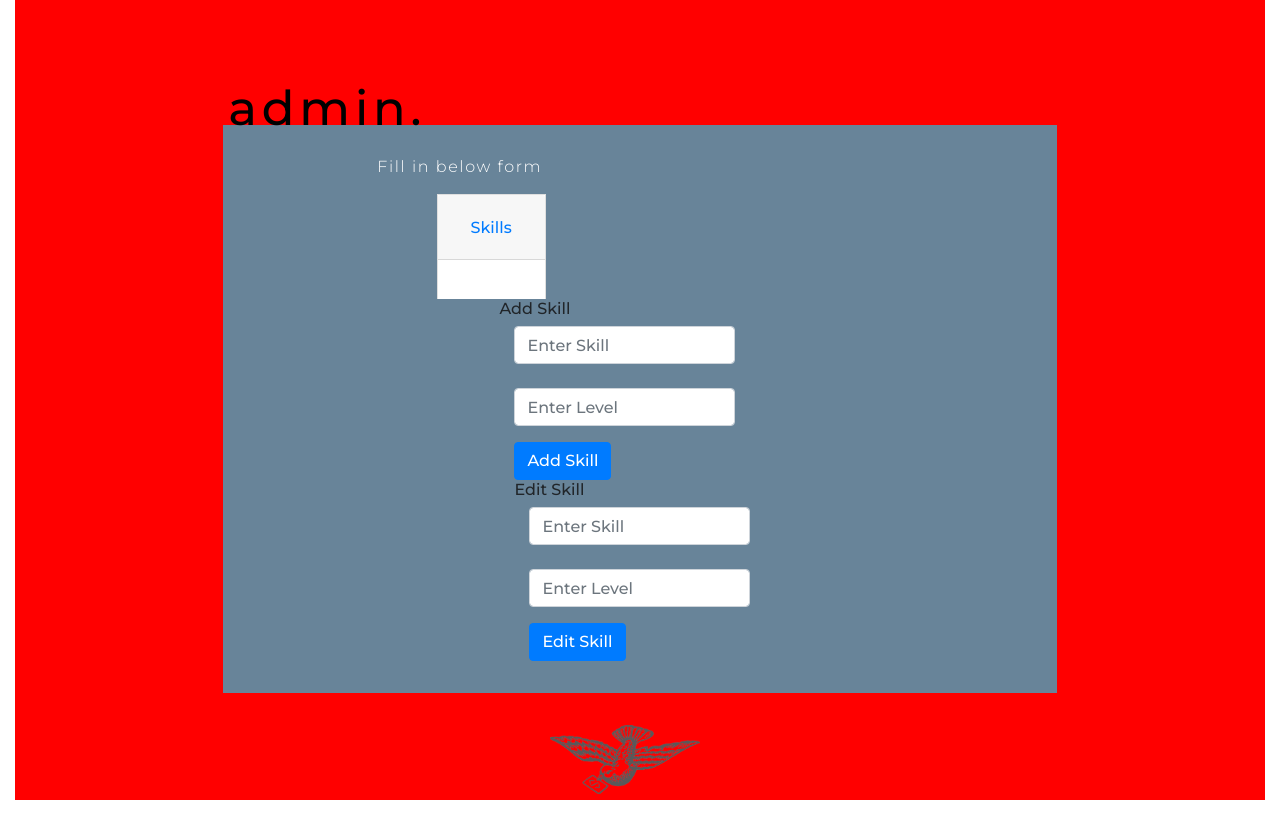
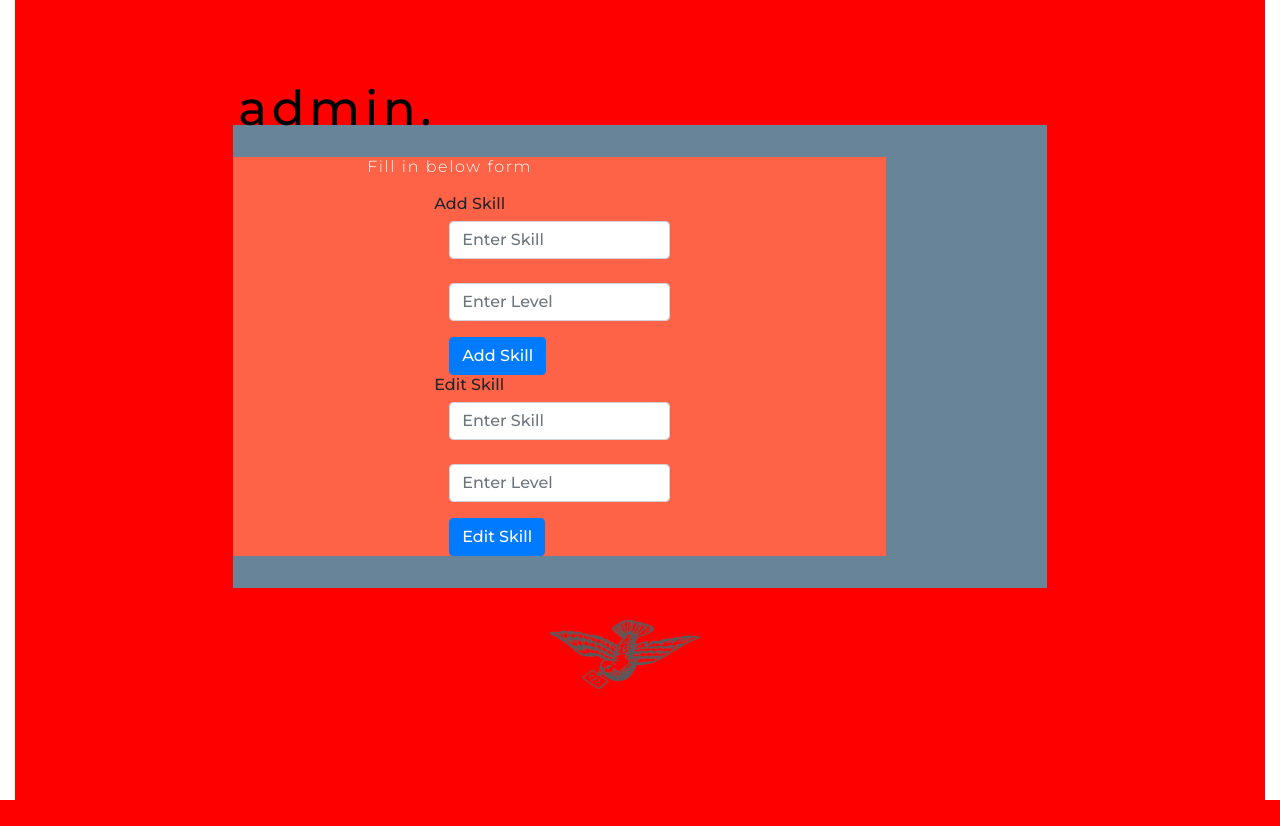
Before and after one commit to GarySimons/Gary_Simons, a Flask app: page /admin in a window 1280 px wide. Shown: the part 74-900 px from the top of the page. After the commit the page ends 874 px from the top, so only its background shows below. Run offline with Flask 2, Linux system fonts and the light colour scheme; data that the repository does not hold is empty; some libraries are stand-ins or nearby versions.

Commit message:
Playing with Bootstrap to make Admin page look good. Not great so far

```diff
--- a/static/css/style.css
+++ b/static/css/style.css
@@ -98,6 +98,10 @@ body {
 }
 
 /* General */
+
+.x {
+    background-color: tomato;
+}
 
 #birdsmall {
     width: 150px;
--- a/templates/admin.html
+++ b/templates/admin.html
@@ -1,14 +1,16 @@
 {% extends "layout.html" %}
 {% block content %}
 
-<section id="admincontainer">
+<section class="container-fluid" id="admincontainer">
     <div class="row justify-content-center">
         <h3 class="col-sm-12 col-md-8 sectionhead">admin.</h3>
     </div>
 
 <!--Skills Form-->
-    <div class="container adminbox col-sm-12 col-md-8">
+    <div class="container adminbox col-sm-12 col-md-8 justify-content-center">
 
+    <div class="row x col-10 justify-content-center">
+        <div class="col">
          <div class="justify-content-center">
             <div class="row justify-content-center">
                 <div class="col-sm-8 col-md-8">
@@ -16,7 +18,7 @@
                 </div>
             </div>
 
-            <div class="row col-sm-12 col-md-8  justify-content-center">
+<!--           <div class="row col-sm-12 col-md-8  justify-content-center">
                 <div class="accordion" id="accordionExample">
                 <div class="card">
                     <div class="card-header" id="headingOne">
@@ -38,9 +40,9 @@
 
             </div>
             </div>
-
+-->
 <!--Add Skills Form-->
-            <div class="row col-sm-12 col-md-12 justify-content-center">
+            <div class="row justify-content-center">
             <form action="{{ url_for('insert_skill') }}" method="POST">
                 <h6 class="row formhead">Add Skill</h6>
                     <div class="form-group">
@@ -62,8 +64,9 @@
                 <button type="submit" class="btn btn-primary">Edit Skill</button>
             </form>
             </div>
+        </div>
+        </div>
     </div>
-
 </div>
 <!-- Bird -->
         <div class="row col-12 justify-content-center">
--- a/templates/layout.html
+++ b/templates/layout.html
@@ -11,7 +11,6 @@
     <link rel="stylesheet" href="https://use.fontawesome.com/releases/v5.12.0/css/v4-shims.css">
     <link rel="stylesheet" href="https://cdnjs.cloudflare.com/ajax/libs/hover.css/2.3.1/css/hover-min.css" type="text/css" />
     <link rel="stylesheet" href="{{ url_for('static', filename='css/style.css')}}" type="text/css"/>
-
     <link rel="shortcut icon" href="static/images/favicon.ico" type="image/x-icon">
     <link rel="icon" href="/favicon.ico" type="image/x-icon">
 
@@ -23,7 +22,6 @@
 </head>
 
 <body>
-
 
 <!-- Nav Bar -->
     <div id="navigationbar">
@@ -56,8 +54,6 @@
         {% block content %}{% endblock %}
     </div>
 
-
-
 <!-- Scripts -->
         <script src="https://cdnjs.cloudflare.com/ajax/libs/jquery/3.2.1/jquery.min.js"></script>
     <!-- Optional JavaScript -->
```
